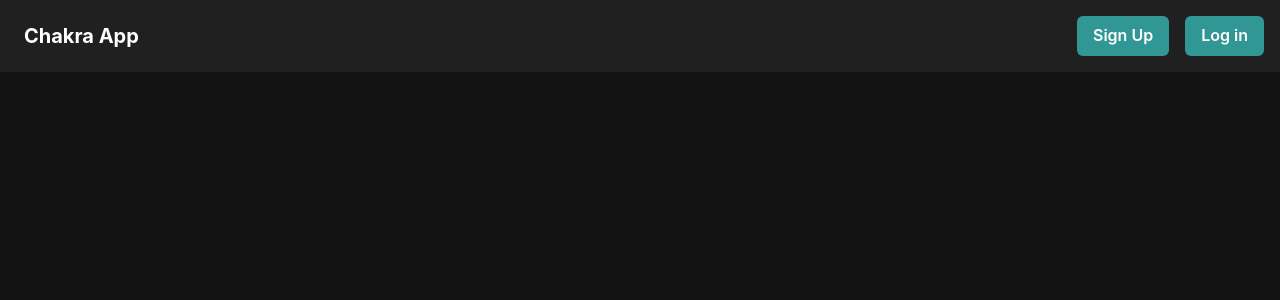
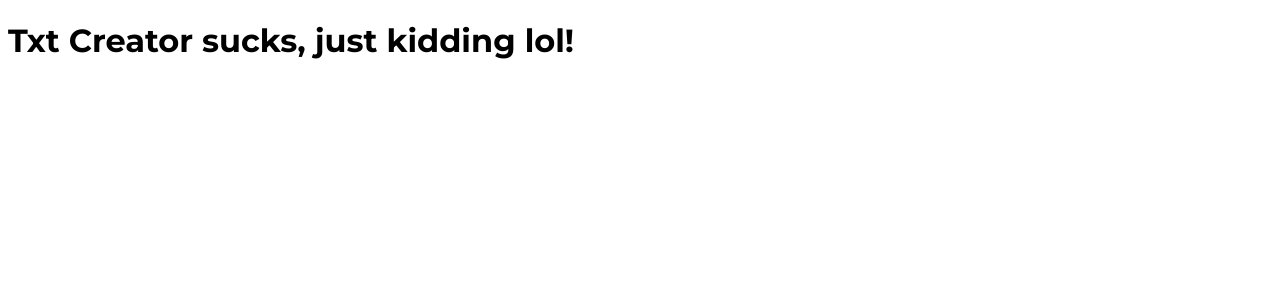
Before and after one commit to TxtCreator/TxtCreatorFrontend, a React (Vite) app: page / in a window 1280 px wide. Shown: the top 300 px of the page. Built offline with nearby package versions, Linux system fonts and the light colour scheme.

Commit message:
FUCK CHAKRA UI

```diff
--- a/index.html
+++ b/index.html
@@ -6,8 +6,11 @@
     <meta name="viewport" content="width=device-width, initial-scale=1.0" />
     <title>TxtCreator</title>
     <style>
+      @import url('https://fonts.googleapis.com/css2?family=Montserrat:ital,wght@0,100;0,200;0,300;0,400;0,500;0,600;0,700;0,800;0,900;1,100;1,200;1,300;1,400;1,500;1,600;1,700;1,800;1,900&display=swap');
+
       body {
-        background-color: #121212 !important;
+        font-family: 'Montserrat', sans-serif;
+        /*background-color: #202020 !important;*/
       }
     </style>
   </head>
--- a/package.json
+++ b/package.json
@@ -9,9 +9,6 @@
     "preview": "vite preview"
   },
   "dependencies": {
-    "@chakra-ui/react": "^2.4.9",
-    "@emotion/react": "^11.10.5",
-    "@emotion/styled": "^11.10.5",
     "framer-motion": "^9.0.2",
     "react": "^18.2.0",
     "react-dom": "^18.2.0"
--- a/src/App.jsx
+++ b/src/App.jsx
@@ -1,12 +1,7 @@
-import * as Chakra from '@chakra-ui/react'
-
 import ComponentNavbar from './Components/Navbar'
-
 function App() {
   return (
-    <Chakra.Box>
-      <ComponentNavbar />
-    </Chakra.Box>
+      <h1>Txt Creator sucks, just kidding lol!</h1>
   )
 }
 
--- a/src/Components/Navbar.jsx
+++ b/src/Components/Navbar.jsx
@@ -1,19 +1,6 @@
-import * as Chakra from '@chakra-ui/react'
-
 function Navbar() {
   return (
-    <Chakra.Box p={[3.0, 4.0]} bg="#202020" color="#ffffff">
-      <Chakra.Flex minWidth='max-content' alignItems='center' gap='2'>
-          <Chakra.Box p='2'>
-              <Chakra.Heading size='md'>Chakra App</Chakra.Heading>
-          </Chakra.Box>
-          <Chakra.Spacer />
-          <Chakra.ButtonGroup gap='2'>
-              <Chakra.Button colorScheme='teal'>Sign Up</Chakra.Button>
-              <Chakra.Button colorScheme='teal'>Log in</Chakra.Button>
-          </Chakra.ButtonGroup>
-      </Chakra.Flex>
-    </Chakra.Box>
+    <div></div>
   )
 }
 
--- a/src/NoPage.jsx
+++ b/src/NoPage.jsx
@@ -1,10 +1,6 @@
-import * as Chakra from '@chakra-ui/react'
-
 function App() {
   return (
-    <Chakra.Box p={1.5}>
-        <Chakra.Text>No page, you've got to the places where is nothing.. pretty sad :(</Chakra.Text>
-    </Chakra.Box>
+      <span>No page, you've got to the places where is nothing.. pretty sad :(</span>
   )
 }
 
--- a/src/main.jsx
+++ b/src/main.jsx
@@ -1,21 +1,13 @@
-import { extendTheme, ChakraProvider } from '@chakra-ui/react'
 import { BrowserRouter, Routes, Route } from 'react-router-dom'
-
 import * as ReactDOM from 'react-dom/client'
 import React from "react"
 
 import App from "./App"
 import NoPage from "./NoPage"
 
-const colors = {
-}
-
-const theme = extendTheme({ colors })
-
 const rootElement = document.getElementById('root')
 ReactDOM.createRoot(rootElement).render(
   <React.StrictMode>
-    <ChakraProvider theme={theme}>
       <BrowserRouter>
         <Routes>
           <Route path="/">
@@ -24,6 +16,5 @@
           </Route>
         </Routes>
       </BrowserRouter>
-    </ChakraProvider>
   </React.StrictMode>
 )
```
Also changed, not shown: 1 other file (tests, documents, lock files or other folders).
